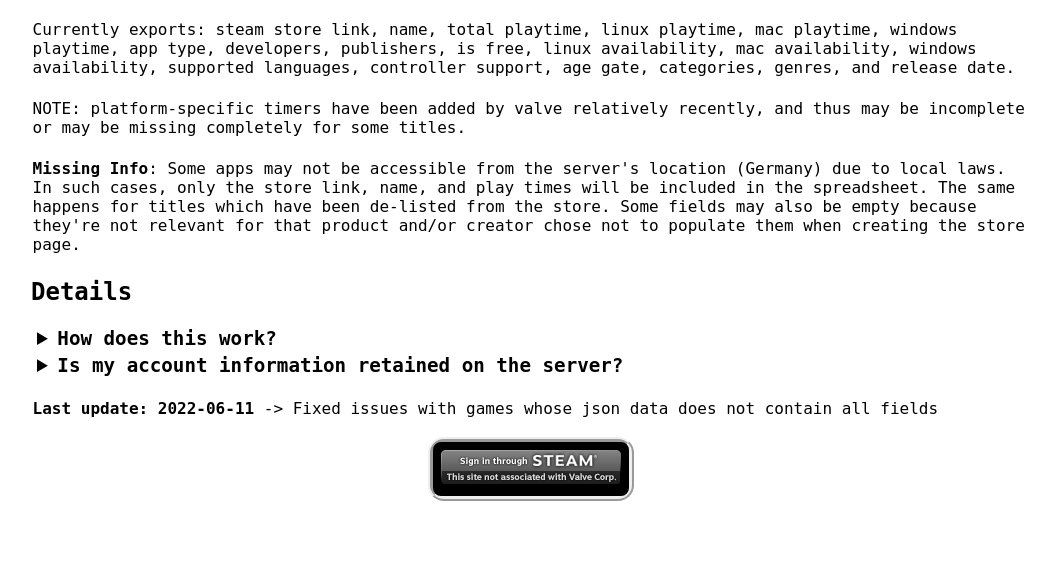
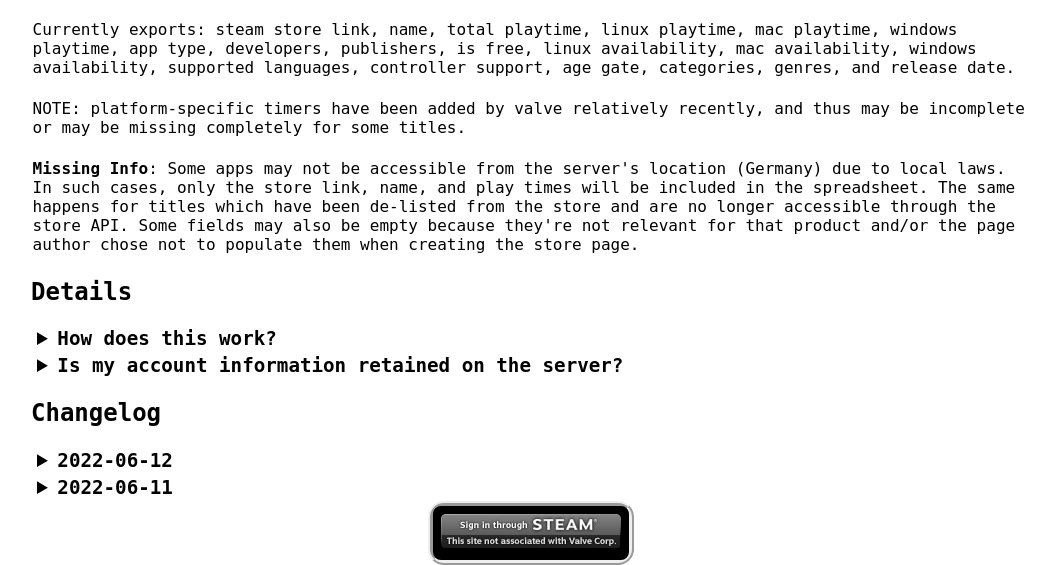
Before and after one commit to rmmbear/steam-games-exporter, a Flask app: page /tools/steam-games-exporter/ in a window 1280 px wide. Shown: the part 252-817 px from the top of the page, without its empty margins (109-1164 px from the left). Before the commit the page ends 753 px from the top, so only its background shows below. Run offline with Flask 3, Linux system fonts and the light colour scheme; parts of the project's set-up code (start-up, migrations or seed data) failed here and were passed over.

Commit message:
Update description page

```diff
--- a/templates/index.html
+++ b/templates/index.html
@@ -7,7 +7,7 @@
         <p>Both profile details and game details must be set to "public" in your account's privacy settings for this tool to work (you can change these settings <a href="https://steamcommunity.com/my/edit/settings">here</a>)</p>
         <p>Currently exports: steam store link, name, total playtime, linux playtime, mac playtime, windows playtime, app type, developers, publishers, is free, linux availability, mac availability, windows availability, supported languages, controller support, age gate, categories, genres, and release date.</p>
         <p>NOTE: platform-specific timers have been added by valve relatively recently, and thus may be incomplete or may be missing completely for some titles.</p>
-        <p><strong>Missing Info</strong>: Some apps may not be accessible from the server's location (Germany) due to local laws. In such cases, only the store link, name, and play times will be included in the spreadsheet. The same happens for titles which have been de-listed from the store. Some fields may also be empty because they're not relevant for that product and/or creator chose not to populate them when creating the store page.</p>
+        <p><strong>Missing Info</strong>: Some apps may not be accessible from the server's location (Germany) due to local laws. In such cases, only the store link, name, and play times will be included in the spreadsheet. The same happens for titles which have been de-listed from the store and are no longer accessible through the store API. Some fields may also be empty because they're not relevant for that product and/or the page author chose not to populate them when creating the store page.</p>
         <h2>Details</h2>
         <details>
             <summary><b>How does this work?</b></summary>
@@ -19,7 +19,15 @@
             <summary><b>Is my account information retained on the server?</b></summary>
             <p>While steamIDs are not considered a secret and anyone who knows your display name has access to your steamID, care is taken not to accidentally leak or retain it. Your steamID is kept client-side, in a session cookie, which is cleared after the steam library has been fetched. If the request cannot be completed immediately, list of owned games is saved in a sqlite database and kept until the spreadsheet can be generated.</p>
         </details>
-        <p><b>Last update: 2022-06-11</b> -> Fixed issues with games whose json data does not contain all fields</p>
+        <h2>Changelog</h2>
+        <details>
+            <summary><b>2022-06-12</b></summary>
+            <p>Improved date format detection for release dates</p>
+        </details>
+        <details>
+            <summary><b>2022-06-11</b></summary>
+            <p>Fixed issues caused by missing fields in game json data</p>
+        </details>
     </div>
     <form action="login" method="post">
         <button type="submit" class="btn-steam" title="Sign In Through Steam"><img src="{{ url_for('static', filename='sits_01.png') }}" alt="Sign In Through Steam Button"></button>
```
